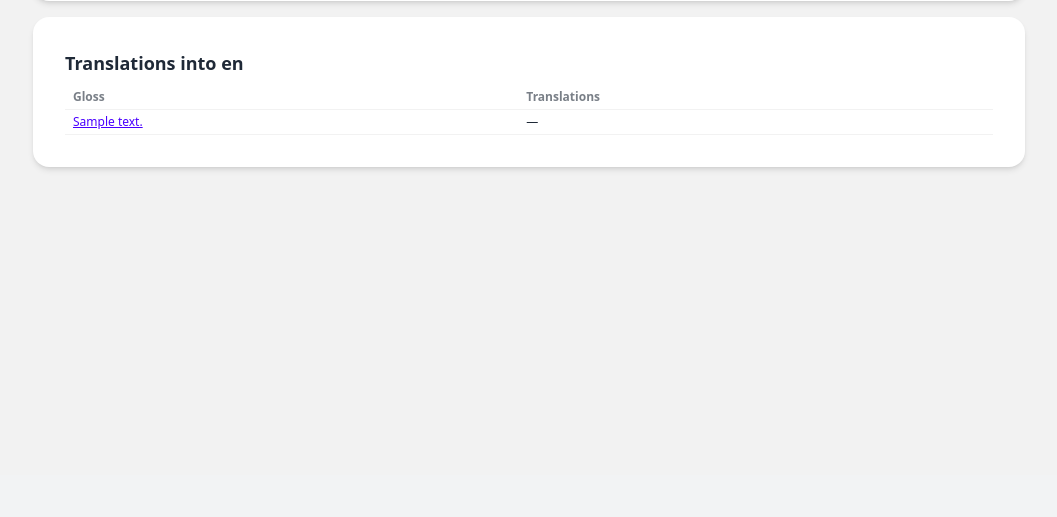
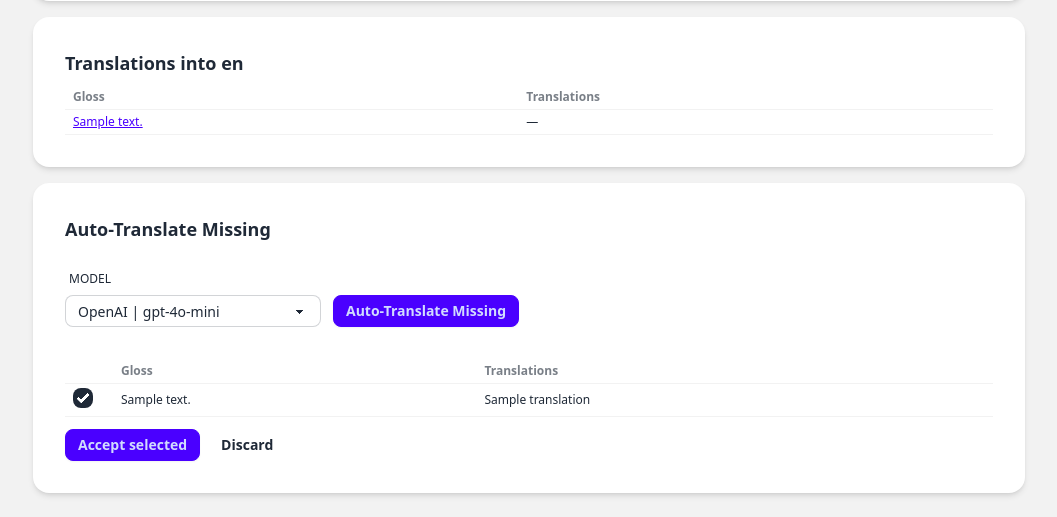
Before and after one commit to koljapluemer/glosses4learning-cms, a Flask app: template sbll_cms/templates/specialist/situation_manage.html in a window 1280 px wide. Shown: the part 325-842 px from the top of the page, without its empty margins (111-1168 px from the left). Before the commit the page ends 496 px from the top, so only its background shows below. Run offline with Flask 3, Linux system fonts and the light colour scheme; the template is opened without the code that fills it: most values are stand-ins (such as "Sample title", 1, 10 or a date in 2020); some libraries are stand-ins or nearby versions.

Commit message:
add basic batch auto translate for situation mngr

```diff
--- a/data/language/arb.json
+++ b/data/language/arb.json
@@ -1,5 +1,6 @@
 {
   "isoCode": "arb",
   "displayName": "Levantine Arabic",
-  "symbol": "ARB"
+  "symbol": "ARB",
+  "aiNote": "Ensure to actually produce Levantine Arabic as spoken in Syria, Lebanon or Palestine, not textbook MSA. Return Arabic script."
 }
--- a/sbll_cms/templates/specialist/situation_manage.html
+++ b/sbll_cms/templates/specialist/situation_manage.html
@@ -86,5 +86,69 @@
         {% endif %}
       </div>
     </div>
+
+    <div class="mt-4 card bg-base-100 shadow-md">
+      <div class="card-body space-y-3">
+        <div class="flex items-center justify-between">
+          <h2 class="card-title text-lg">Auto-Translate Missing</h2>
+        </div>
+        <form method="post" class="flex flex-wrap gap-3 items-end">
+          <input type="hidden" name="action" value="generate_auto" />
+          <input type="hidden" name="target_language" value="{{ target_language }}" />
+          <input type="hidden" name="native_language" value="{{ native_language }}" />
+          <label class="form-control w-full md:w-64">
+            <div class="label"><span class="label-text text-xs uppercase">Model</span></div>
+            <select name="model" class="select select-bordered select-sm">
+              <option value="OpenAI|gpt-4o-mini" {% if model == "OpenAI|gpt-4o-mini" %}selected{% endif %}>OpenAI | gpt-4o-mini</option>
+              <option value="OpenAI|gpt-4.1" {% if model == "OpenAI|gpt-4.1" %}selected{% endif %}>OpenAI | gpt-4.1</option>
+            </select>
+          </label>
+          <button class="btn btn-primary btn-sm mt-1" type="submit">Auto-Translate Missing</button>
+        </form>
+
+        {% if auto_results %}
+          <form method="post" class="space-y-3">
+            <input type="hidden" name="action" value="accept_generated" />
+            <input type="hidden" name="target_language" value="{{ target_language }}" />
+            <input type="hidden" name="native_language" value="{{ native_language }}" />
+            <input type="hidden" name="generated_payload" value='{{ auto_results|tojson }}' />
+            <div class="overflow-x-auto">
+              <table class="table table-xs">
+                <thead>
+                  <tr>
+                    <th class="w-12"></th>
+                    <th>Gloss</th>
+                    <th>Translations</th>
+                  </tr>
+                </thead>
+                <tbody>
+                  {% for item in auto_results %}
+                    <tr>
+                      <td>
+                        <input type="checkbox" name="selected_ref" value="{{ item.ref }}" class="checkbox checkbox-sm" checked />
+                      </td>
+                      <td>{{ item.content }}</td>
+                      <td>
+                        {% if item.error %}
+                          <span class="text-error">{{ item.error }}</span>
+                        {% elif item.translations %}
+                          {{ item.translations|join(', ') }}
+                        {% else %}
+                          —
+                        {% endif %}
+                      </td>
+                    </tr>
+                  {% endfor %}
+                </tbody>
+              </table>
+            </div>
+            <div class="flex gap-2">
+              <button class="btn btn-primary btn-sm" type="submit">Accept selected</button>
+              <a class="btn btn-ghost btn-sm" href="{{ url_for('specialist.manage_situation', language=situation.language, slug=situation.slug, target_language=target_language, native_language=native_language) }}">Discard</a>
+            </div>
+          </form>
+        {% endif %}
+      </div>
+    </div>
   {% endif %}
 {% endblock %}
--- a/schema/language.schema.json
+++ b/schema/language.schema.json
@@ -17,7 +17,7 @@
       "type": "string",
       "description": "Short symbol or abbreviation for UI display."
     },
-    "ai_note": {
+    "aiNote": {
       "type": "string",
       "description": "Optional hint for LLMs when translating into this language."
     }
```
Also changed, not shown: sbll_cms/views_specialist.py (+67 -4 lines).
